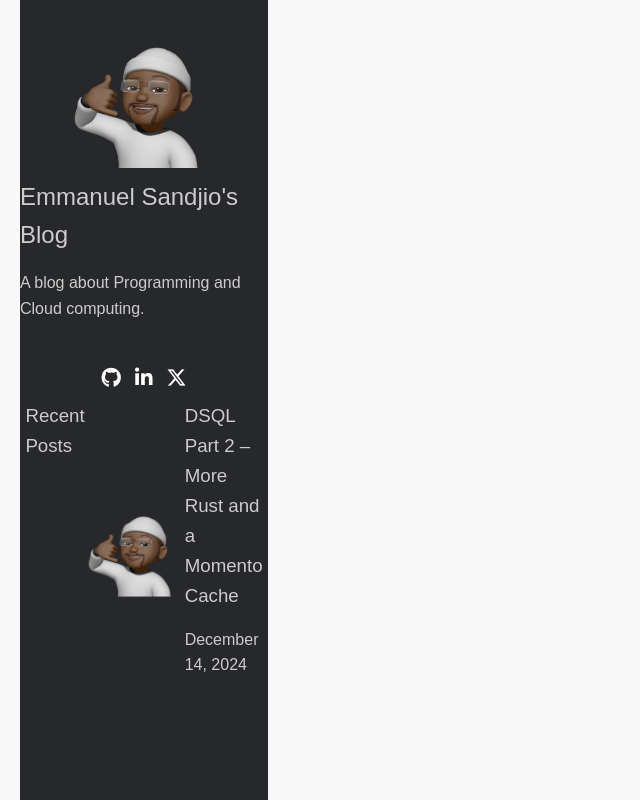
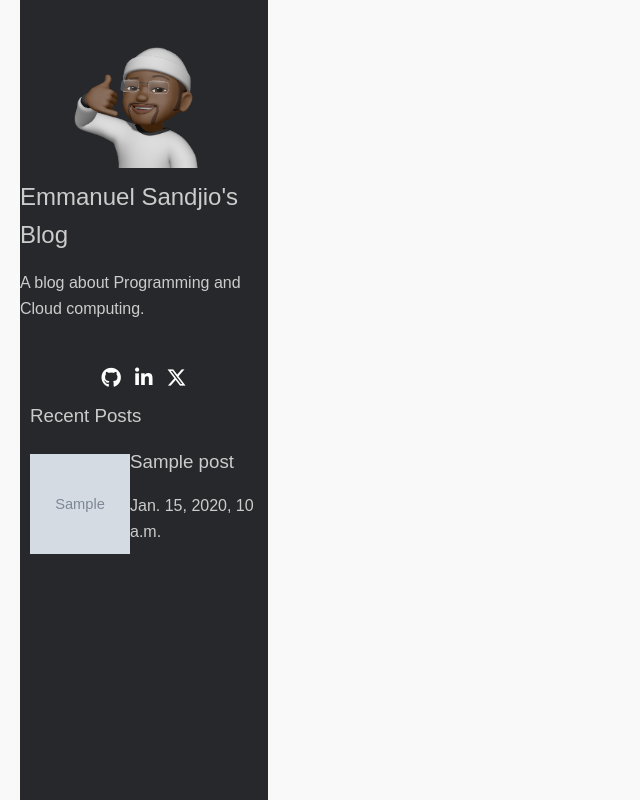
Before and after one commit to Sandjio/my-blog, a Django app: page / in a window 1280 px wide. Shown: the whole page, without its empty margins (0-640 px from the left). Run offline with Django 5.2, Linux system fonts and the light colour scheme; tables that the repository leaves empty hold one stand-in row (values such as "Sample post"); grey boxes marked "Sample" are stand-in pictures; some libraries are stand-ins or nearby versions.

Commit message:
Render the recent post list in the sidebar dynamic

```diff
--- a/Blog/settings.py
+++ b/Blog/settings.py
@@ -10,6 +10,7 @@ For the full list of settings and their values, see
 https://docs.djangoproject.com/en/5.1/ref/settings/
 """
 
+import os
 from pathlib import Path
 from decouple import config
 
@@ -127,3 +128,6 @@ STATIC_URL = "static/"
 DEFAULT_AUTO_FIELD = "django.db.models.BigAutoField"
 
 AUTH_USER_MODEL = "accounts.User"
+
+MEDIA_URL = "/media/"
+MEDIA_ROOT = os.path.join(BASE_DIR, "media")
--- a/Posts/models.py
+++ b/Posts/models.py
@@ -24,6 +24,7 @@ class Post(models.Model):
     title = models.CharField(max_length=200)
     content = models.TextField()
     author = models.ForeignKey(settings.AUTH_USER_MODEL, on_delete=models.CASCADE)
+    image = models.ImageField(upload_to="image/", blank=True)
     created_at = models.DateTimeField(auto_now_add=True)
     updated_at = models.DateTimeField(auto_now=True)
     categories = models.ManyToManyField(Category, related_name="posts")
--- a/Posts/static/Posts/script.js
+++ b/Posts/static/Posts/script.js
@@ -8,6 +8,6 @@ hamburgerClick.addEventListener("click", function (event) {
     recentPostContainerState = !recentPostContainerState;
     recentPostContainer.style.display = recentPostContainerState
       ? "none"
-      : "block";
+      : "flex";
   }
 });
--- a/Posts/static/Posts/style.css
+++ b/Posts/static/Posts/style.css
@@ -165,8 +165,13 @@ a:hover {
     display: none;
     flex-direction: row;
     align-items: center;
+    margin: 32px 10px;
   }
   .post-container {
     margin: 10px 10px;
   }
+  .recent-post-headline {
+    position: absolute;
+    top: 352px;
+  }
 }
--- a/Posts/templates/base.html
+++ b/Posts/templates/base.html
@@ -49,20 +49,23 @@
           <i class="fa-solid fa-bars fa-2xl"></i>
         </button>
         <div class="post-container">
+          <h3 class="recent-post-headline">Recent Posts</h3>
+          {% for post in posts %}
+          <!-- TODO: Add a link to redirect the user to the detail recent post he clicked-->
           <div id="recentPostId" class="recent-post-container">
-            <h3 class="recent-post-headline">Recent Posts</h3>
             <img
               class="recent-post-img"
-              src="{% static 'Posts/images/avatar.png' %}"
+              src="{{ post.image.url }}"
               alt=""
             />
             <div>
               <h3 class="recent-post-description">
-                DSQL Part 2 – More Rust and a Momento Cache
+                {{ post.title }}
               </h3>
-              <h4 class="recent-post-description">December 14, 2024</h4>
+              <h4 class="recent-post-description">{{ post.created_at }}</h4>
             </div>
           </div>
+          {% endfor %}
         </div>
       </section>
       <section class="content">{% block content %} {% endblock %}</section>
--- a/Posts/templates/post_list.html
+++ b/Posts/templates/post_list.html
@@ -1,5 +1 @@
 {% extends 'base.html' %}
-
-{% block content %}
-
-{% endblock %}
--- a/Posts/urls.py
+++ b/Posts/urls.py
@@ -1,4 +1,6 @@
 from django.urls import path
+from django.conf import settings
+from django.conf.urls.static import static
 
 from .views import PostListView, PostDetailView
 
@@ -8,3 +10,6 @@ urlpatterns = [
     # path("post/<int:pk>/", PostDetailView.as_view(), name="post_detail"),
     path("post/", PostDetailView.as_view(), name="post_detail"),
 ]
+
+if settings.DEBUG:
+    urlpatterns += static(settings.MEDIA_URL, document_root=settings.MEDIA_ROOT)
--- a/Posts/views.py
+++ b/Posts/views.py
@@ -3,25 +3,21 @@ from .models import Post
 
 
 # Create your views here.
-class PostListView(TemplateView):
+class PostListView(ListView):
+    model = Post
     template_name = "post_list.html"
+    context_object_name = "posts"
+    ordering = ["-created_at"]
+    paginate_by = 5
+
+
+# class PostDetailView(DetailView):
+#     model = Post
+#     template_name = "post_detail.html"
+#     context_object_name = "post"
+#     ordering = ["-created_at"]
+#     paginate_by = 5
 
 
 class PostDetailView(TemplateView):
     template_name = "post_detail.html"
-
-
-# class PostListView(ListView):
-#     model = Post
-#     template_name = "posts/post_list.html"
-#     context_object_name = "posts"
-#     ordering = ["-created_at"]
-#     paginate_by = 5
-
-
-# class PostDetailView(DetailView):
-#     model = Post
-#     template_name = "posts/post_detail.html"
-#     context_object_name = "post"
-#     ordering = ["-created_at"]
-#     paginate_by = 5
```
Also changed, not shown: Posts/migrations/0002_post_image.py (added), Posts/migrations/0003_alter_post_image.py (added), media/image/image.png (added).
